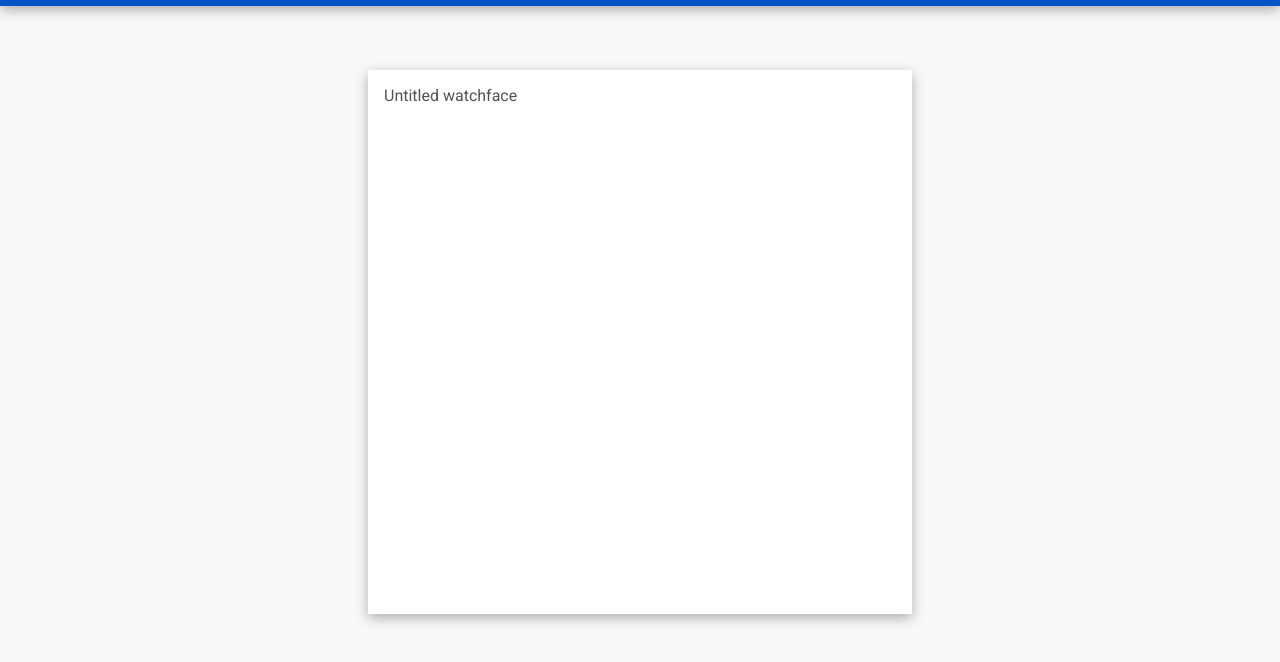
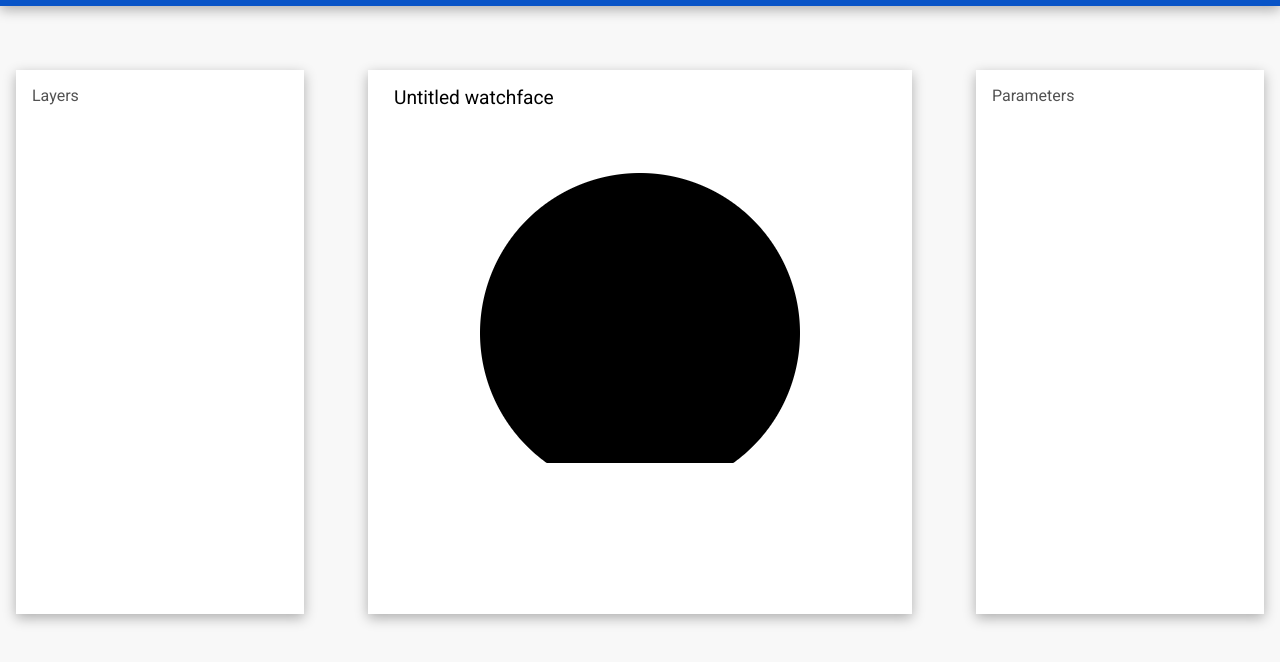
Before and after one commit to ttolbol/facer-webapp, a plain HTML site: page index.html in a window 1280 px wide. Shown: the part 58-720 px from the top of the page. Drawn offline with nearby package versions, Linux system fonts and the light colour scheme.

Commit message:
More layouting

```diff
--- a/index.html
+++ b/index.html
@@ -6,6 +6,7 @@
         <link rel="stylesheet" type="text/css" href="style.css">
         <script src="http://ajax.googleapis.com/ajax/libs/jquery/2.0.3/jquery.min.js"></script>
         <link href='http://fonts.googleapis.com/css?family=Roboto:400,300,300italic,500,500italic,700italic,700|Roboto+Condensed:300italic,400italic,700italic,400,700,300' rel='stylesheet' type='text/css'>
+        <script src="script.js"></script>
     </head>
     <body>
         <div id="header">
@@ -14,8 +15,26 @@
                 <a id="newface" href="#" title="New watchface">+</a>
             </div>
         </div>
-        <div id="preview">
-            Untitled watchface
+        <div id="container">
+            <div class="quarter">
+                <div id="layers" class="center window">
+                    Layers
+                </div>
+            </div>
+            <div class="half">
+                <div id="preview" class="center window">
+                    <input id="watchtitle" type="text" value="Untitled watchface"/>
+                    <canvas id="watchcanvas" class="center" width="320" height="320">
+                    </canvas>
+                    <div id="overlay" class="center">
+                    </div>
+                </div>
+            </div>
+            <div class="quarter">
+                <div id="parameters" class="center window">
+                    Parameters
+                </div>
+            </div>
         </div>
     </body>
 </html>
--- /dev/null
+++ b/script.js
@@ -0,0 +1,10 @@
+function Layer(id){
+    this.id = id;
+    this.type;
+    this.alignment = 0;
+    this.x = 160;
+    this.y = 160;
+    this.r = 0;
+}
+
+layers = [];
--- a/style.css
+++ b/style.css
@@ -6,6 +6,7 @@
 
 body {
     background: #F8F8F8;
+    min-width: 1120px;
 }
 
 #header {
@@ -35,14 +36,83 @@ body {
     text-decoration: none;
 }
 
+#container {
+    width: 100%;
+}
+
+#layers {
+    height: 512px;
+    width: 256px;
+}
+
 #preview {
-    box-shadow: 0 4px 12px rgba(0,0,0,0.3);
     width: 512px;
+    min-width: 512px;
     height: 512px;
+}
+
+#parameters {
+    height: 512px;
+    max-width: 256px;
+}
+
+#watchtitle {
+    width: 492px;
+    padding-left: 10px;
+    padding-right: 10px;
+    font-size: 1.2em;
+    border: none;
+    background: #FFF;
+    transition: background 0.5s;
+    -webkit-transition: background 0.5s;
+    -moz-transition: background 0.5s;
+    -o-transition: background 0.5s;
+}
+
+#watchtitle:hover {
+    background: #EDEDED;
+}
+
+#watchcanvas {
+    background: #000;
+    display: block;
+    margin-top: 64px;
+}
+
+#overlay {
+    background-image: URL('moto_overlay.png');
+    width: 320px;
+    height: 320px;
+    margin-top: -320px;
+    position: relative;
+    z-index: 100;
+}
+
+.center {
     margin-left: auto;
     margin-right: auto;
-    margin-top: 64px;
-    padding: 16px;
+}
+
+.window {
+    box-shadow: 0 4px 12px rgba(0,0,0,0.3);
     background: #FFF;
     color: #525252;
+    padding: 16px;
+    margin-top: 64px;
+    display: block;
 }
+
+.third {
+    width: 33%;
+    float: left;
+}
+
+.half {
+    width: 50%;
+    float: left;
+}
+
+.quarter {
+    width: 25%;
+    float: left;
+}
```
Also changed, not shown: moto_overlay.png (added).
